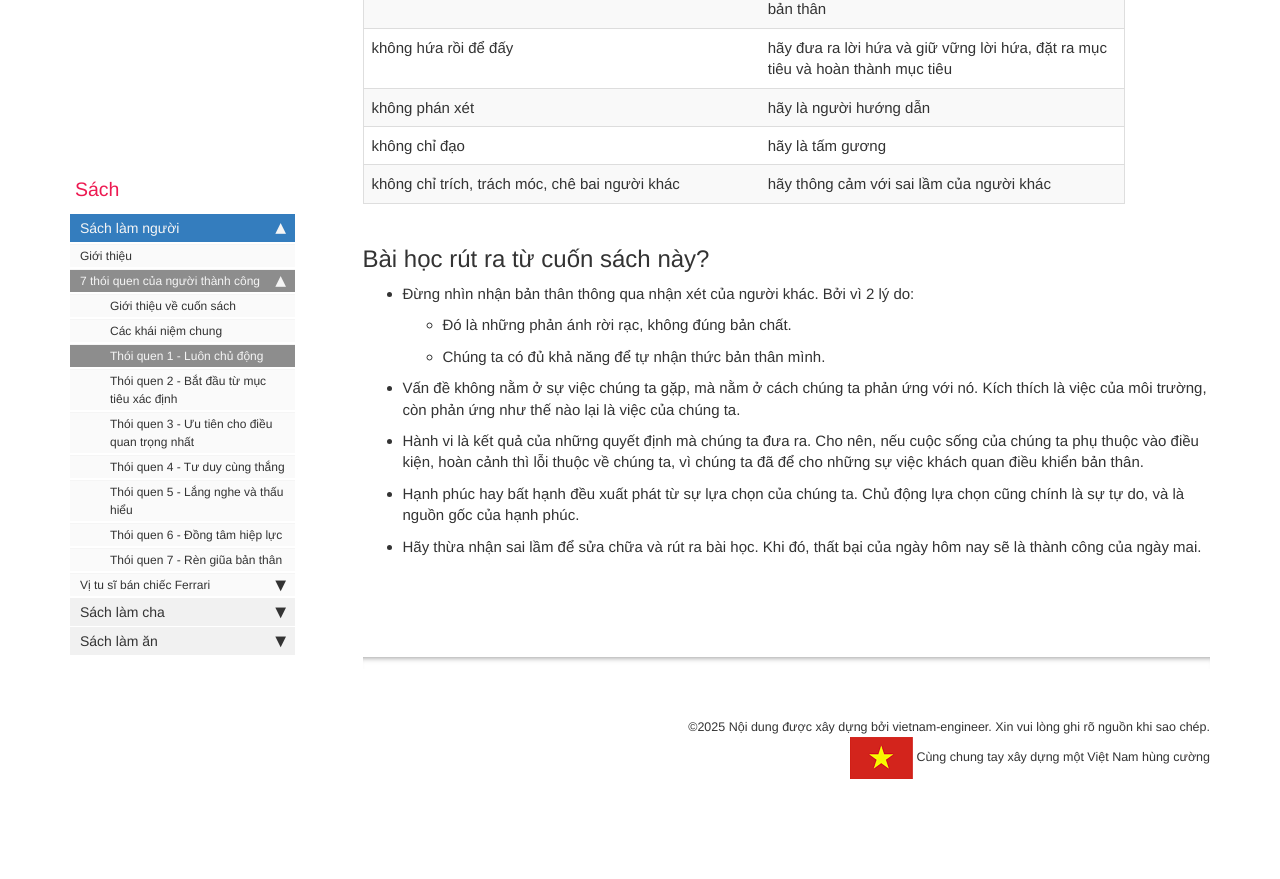
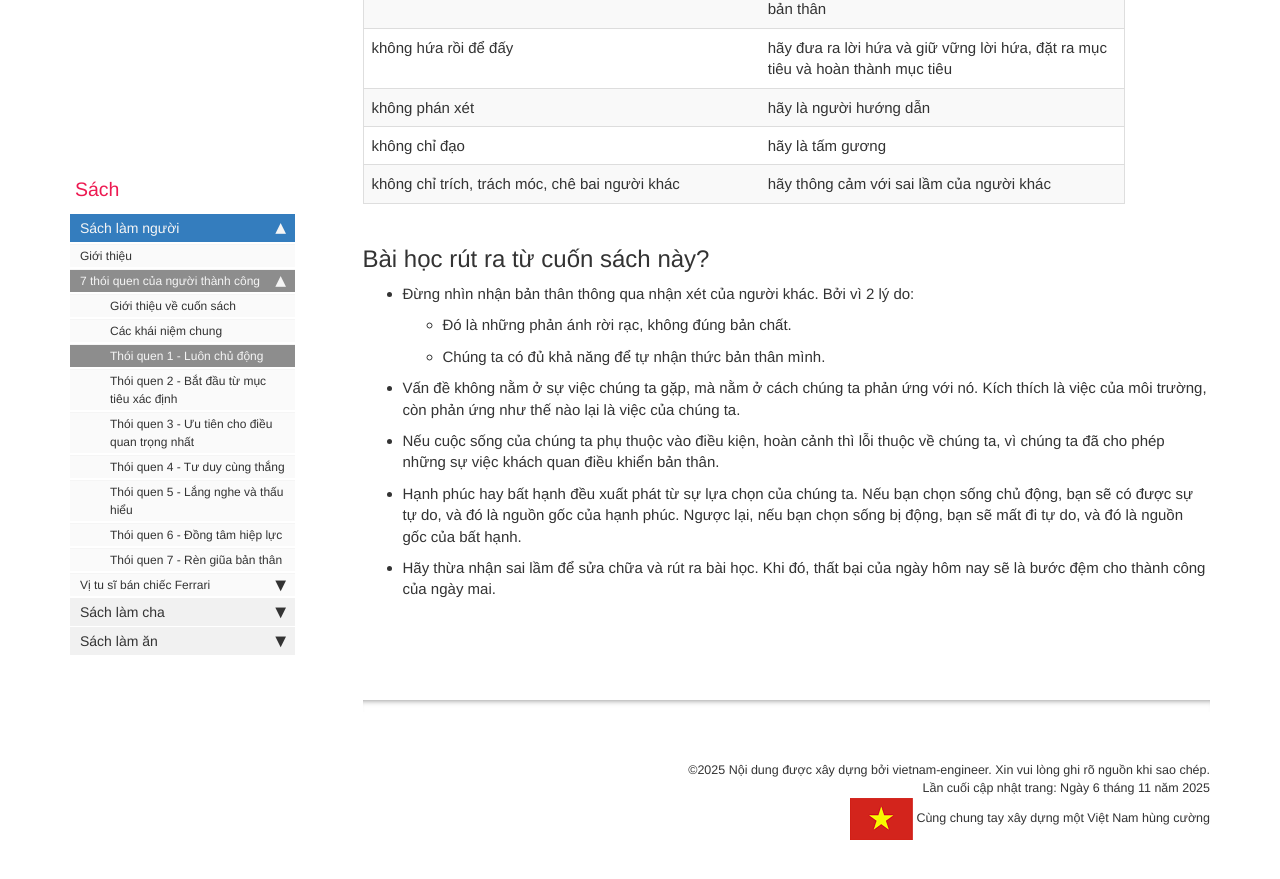
Before and after one commit to vietnam-engineer/vietnam-engineer.github.io, a Jekyll site: the page built from pages/thu_gian/sach/bay_thoi_quen/thoi_quen_1.md, in a window 1280 px wide and 900 px high, scrolled down 1755 px. Shown: the top 879 px of the window. Built offline with Jekyll 4.4.1, drawn with Linux system fonts in a browser that asks for light colours; comment, search, counter and statistics services are not loaded; before the commit the page ends 2594 px from its top, so only the background shows below that.

Commit message:
Update: hieu chinh bay_thoi_quen/thoi_quen_1.md

```diff
--- a/pages/thu_gian/sach/bay_thoi_quen/thoi_quen_1.md
+++ b/pages/thu_gian/sach/bay_thoi_quen/thoi_quen_1.md
@@ -1,5 +1,6 @@
 ---
 title: Thói quen 1 - Luôn chủ động
+last_updated: Ngày 6 tháng 11 năm 2025
 sidebar: sach_sidebar
 summary: "Thế nào là tính chủ động? Lợi ích của thói quen này là gì? Làm thế nào để trở thành người có tính chủ động?"
 permalink: bay_thoi_quen_cua_nguoi_thanh_cong_thoi_quen_1.html
@@ -55,6 +56,6 @@ Rèn luyện được thói quen này, bạn sẽ:
     - Đó là những phản ánh rời rạc, không đúng bản chất.
     - Chúng ta có đủ khả năng để tự nhận thức bản thân mình.
 - Vấn đề không nằm ở sự việc chúng ta gặp, mà nằm ở cách chúng ta phản ứng với nó. Kích thích là việc của môi trường, còn phản ứng như thế nào lại là việc của chúng ta.
-- Hành vi là kết quả của những quyết định mà chúng ta đưa ra. Cho nên, nếu cuộc sống của chúng ta phụ thuộc vào điều kiện, hoàn cảnh thì lỗi thuộc về chúng ta, vì chúng ta đã để cho những sự việc khách quan điều khiển bản thân.
-- Hạnh phúc hay bất hạnh đều xuất phát từ sự lựa chọn của chúng ta. Chủ động lựa chọn cũng chính là sự tự do, và là nguồn gốc của hạnh phúc.
-- Hãy thừa nhận sai lầm để sửa chữa và rút ra bài học. Khi đó, thất bại của ngày hôm nay sẽ là thành công của ngày mai.
+- Nếu cuộc sống của chúng ta phụ thuộc vào điều kiện, hoàn cảnh thì lỗi thuộc về chúng ta, vì chúng ta đã cho phép những sự việc khách quan điều khiển bản thân.
+- Hạnh phúc hay bất hạnh đều xuất phát từ sự lựa chọn của chúng ta. Nếu bạn chọn sống chủ động, bạn sẽ có được sự tự do, và đó là nguồn gốc của hạnh phúc. Ngược lại, nếu bạn chọn sống bị động, bạn sẽ mất đi tự do, và đó là nguồn gốc của bất hạnh.
+- Hãy thừa nhận sai lầm để sửa chữa và rút ra bài học. Khi đó, thất bại của ngày hôm nay sẽ là bước đệm cho thành công của ngày mai.
```
